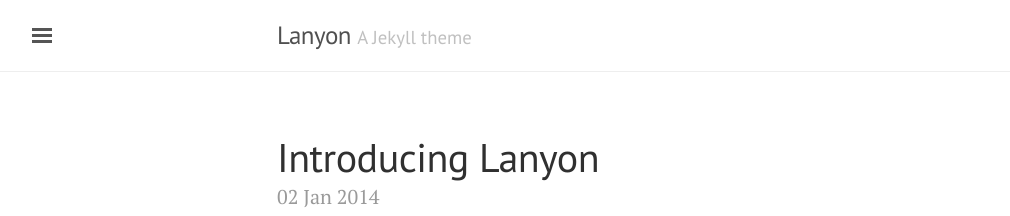
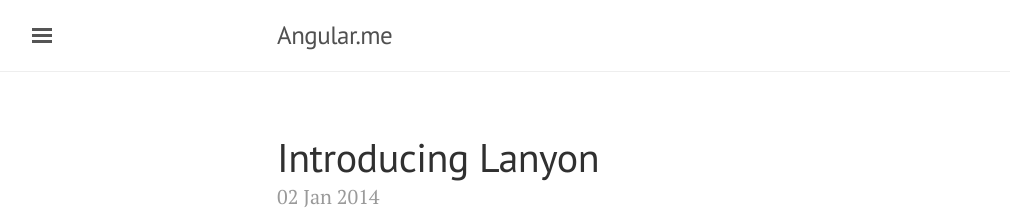
Before and after one commit to chihab/chihab.github.io, a Jekyll site: the page built from index.html, in a window 1280 px wide and 900 px high. Shown: the top 216 px of the window, without its empty margins (3-1013 px from the left). Built offline with Jekyll 4.4.1, drawn with Linux system fonts in a browser that asks for light colours; the list of posts is cut into pages by our own code; part of the change alters nothing that is shown.

Commit message:
[content] modify title and  blog descriptions, first attempt

```diff
--- a/_config.yml
+++ b/_config.yml
@@ -4,18 +4,18 @@
 permalink:           pretty
 
 # Setup
-title:               Lanyon
-tagline:             'A Jekyll theme'
-description:         'A reserved <a href="http://jekyllrb.com" target="_blank">Jekyll</a> theme that places the utmost gravity on content with a hidden drawer. Made by <a href="https://twitter.com/mdo" target="_blank">@mdo</a>.'
-url:                 http://lanyon.getpoole.com
+title:               Angular.me
+tagline:             ''
+description:         'Another Blog to leverage /my|your/ Angular Skills.'
+url:                 http://angular.me
 baseurl:             ''
 paginate:            5
 
 # About/contact
 author:
-  name:              Mark Otto
-  url:               https://twitter.com/mdo
-  email:             markdotto@gmail.com
+  name:              Chihab Otmani
+  url:               http://angular.me
+  email:             chihab@gmail.com
 
 # Custom vars
 version:             1.0.0
```
